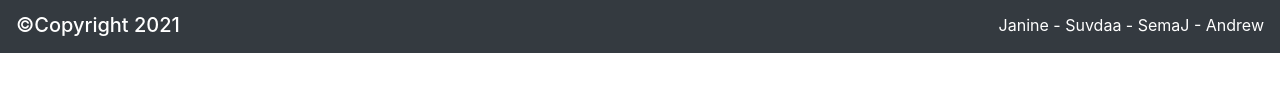
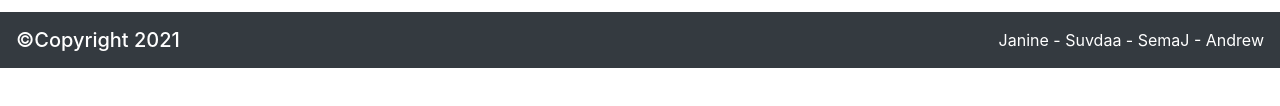
Before and after one commit to janine11/ticketscape, a plain HTML site: page index.html in a window 1280 px wide. Shown: the part 344-450 px from the top of the page. Drawn offline with nearby package versions, Linux system fonts and the light colour scheme; some packages are replaced by stand-ins of ours.

Commit message:
made changes to footer for project team recognition

```diff
--- a/index.html
+++ b/index.html
@@ -196,7 +196,7 @@
     <script
         src="https://maps.googleapis.com/maps/api/js?key=AIzaSyBkoylVvZXvTjhW1WlbW8_iGIQHhD_H0ts&libraries=&v=weekly"
         async></script>
-        <footer>
+        <footer style='margin-top: 15px;' >
             <nav class="navbar navbar-dark bg-dark">
                 <span class="navbar-brand mb-0 h1">&copyCopyright 2021</span>
                 <span style="color: white;">Janine - Suvdaa - SemaJ - Andrew</span>
```
